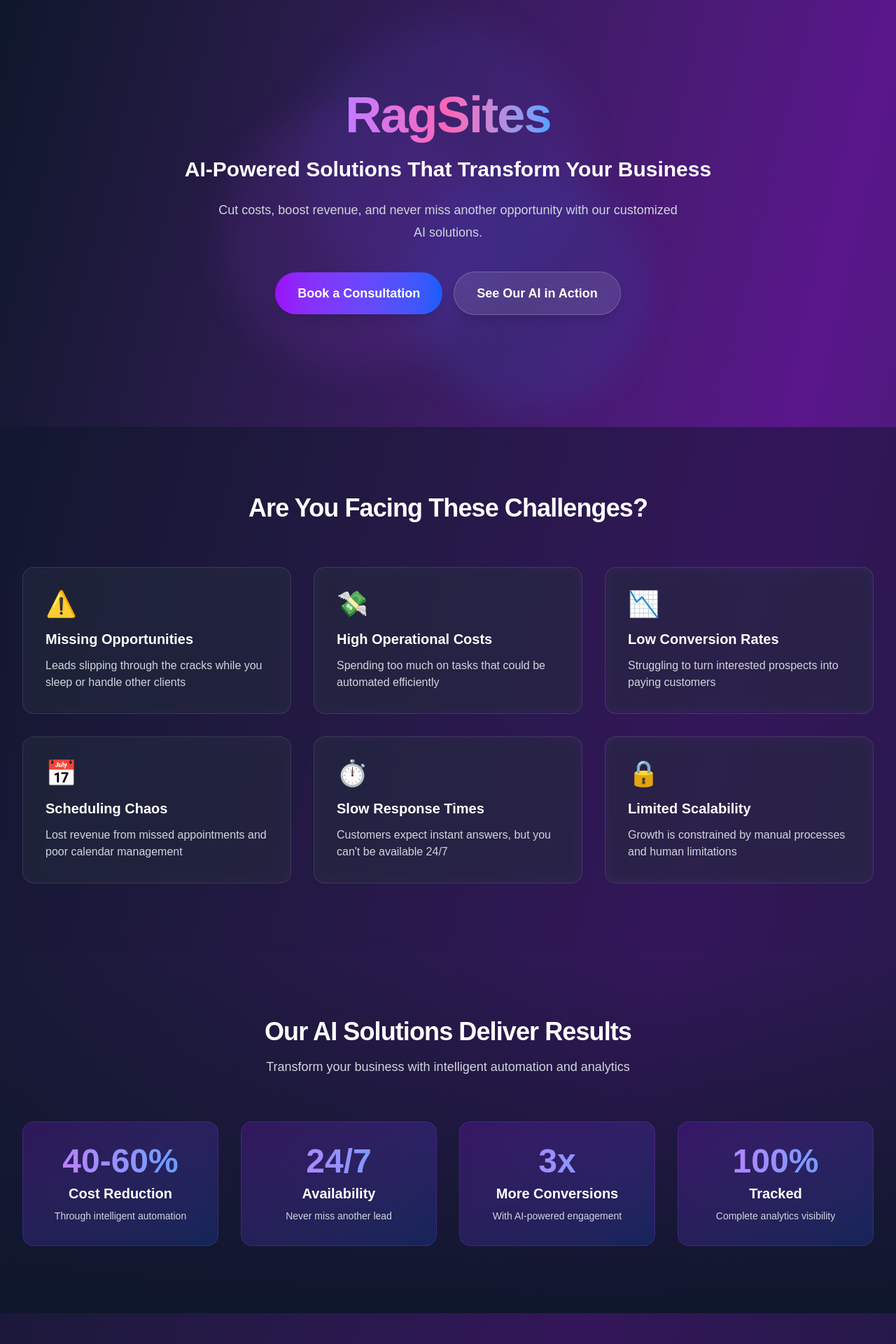
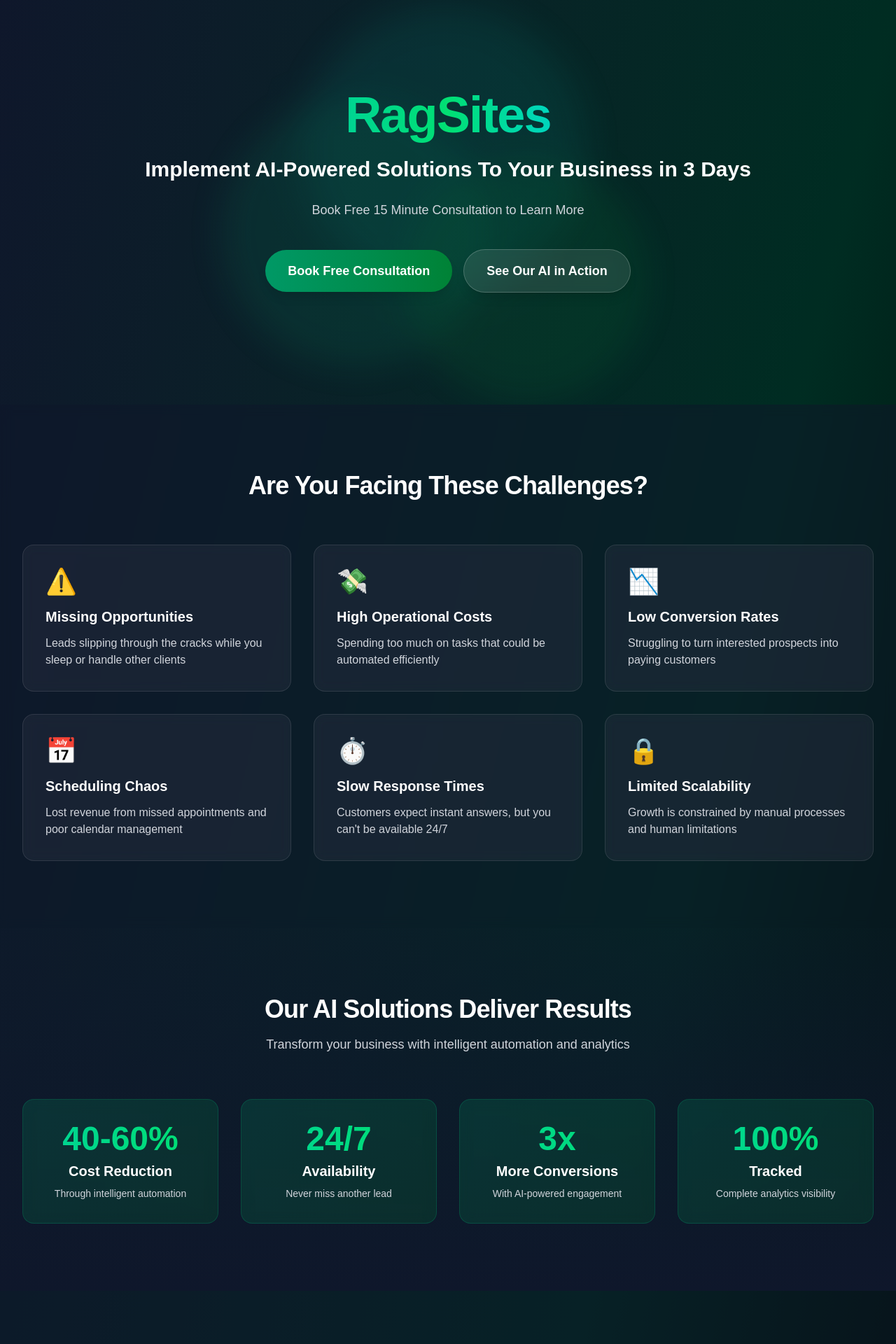
Before and after one commit to sashank5644/Ragsites-All, a Next.js app in the folder ragsites-website/: page / in a window 1280 px wide. Shown: the top 1920 px of the page at 70% size. Built offline with nearby package versions, Linux system fonts and the light colour scheme.

Commit message:
Upgraded landing page

```diff
--- a/ragsites-website/app/page.tsx
+++ b/ragsites-website/app/page.tsx
@@ -29,15 +29,15 @@
   const CALENDAR_LINK = "https://calendar.app.google/Ypk96WxWr9GvoXsM9";
 
   return (
-    <div className="min-h-screen bg-gradient-to-br from-slate-900 via-purple-900 to-slate-900">
+    <div className="min-h-screen bg-gradient-to-br from-slate-900 via-emerald-950 to-black">
       {/* Hero Section */}
       <div className="relative overflow-hidden">
         {/* Animated background elements */}
         <div className="absolute inset-0 overflow-hidden">
           <div className="absolute -inset-[10px] opacity-50">
-            <div className="absolute top-1/4 left-1/4 w-96 h-96 bg-purple-500 rounded-full mix-blend-multiply filter blur-xl opacity-20 animate-blob"></div>
-            <div className="absolute top-1/3 right-1/4 w-96 h-96 bg-blue-500 rounded-full mix-blend-multiply filter blur-xl opacity-20 animate-blob animation-delay-2000"></div>
-            <div className="absolute bottom-1/4 left-1/3 w-96 h-96 bg-indigo-500 rounded-full mix-blend-multiply filter blur-xl opacity-20 animate-blob animation-delay-4000"></div>
+            <div className="absolute top-1/4 left-1/4 w-96 h-96 bg-emerald-500 rounded-full mix-blend-multiply filter blur-xl opacity-20 animate-blob"></div>
+            <div className="absolute top-1/3 right-1/4 w-96 h-96 bg-green-600 rounded-full mix-blend-multiply filter blur-xl opacity-20 animate-blob animation-delay-2000"></div>
+            <div className="absolute bottom-1/4 left-1/3 w-96 h-96 bg-teal-500 rounded-full mix-blend-multiply filter blur-xl opacity-20 animate-blob animation-delay-4000"></div>
           </div>
         </div>
 
@@ -45,15 +45,15 @@
           <div className="mx-auto max-w-7xl pt-20 pb-32 sm:pt-32 sm:pb-40">
             <div className={`text-center transition-all duration-1000 transform ${isVisible ? 'translate-y-0 opacity-100' : 'translate-y-10 opacity-0'}`}>
               <h1 className="text-5xl font-bold tracking-tight text-white sm:text-7xl mb-6 animate-fade-in">
-                <span className="bg-gradient-to-r from-purple-400 via-pink-400 to-blue-400 bg-clip-text text-transparent">
+                <span className="bg-gradient-to-r from-emerald-400 via-green-400 to-teal-400 bg-clip-text text-transparent">
                   RagSites
                 </span>
               </h1>
               <p className="text-2xl sm:text-3xl font-semibold text-white mb-4">
-                AI-Powered Solutions That Transform Your Business
+                Implement AI-Powered Solutions To Your Business in 3 Days
               </p>
               <p className="mt-6 text-lg leading-8 text-gray-300 max-w-2xl mx-auto">
-                Cut costs, boost revenue, and never miss another opportunity with our customized AI solutions.
+                Book Free 15 Minute Consultation to Learn More
               </p>
               <div className="mt-10 flex flex-col sm:flex-row items-center justify-center gap-4">
                 <a
@@ -65,10 +65,10 @@
                       window.fbq('track', 'Lead');
                     }
                   }}
-                  className="group relative rounded-full bg-gradient-to-r from-purple-600 to-blue-600 px-8 py-4 text-lg font-semibold text-white shadow-lg transition-all duration-300 hover:scale-105 hover:shadow-purple-500/50 hover:shadow-2xl"
+                  className="group relative rounded-full bg-gradient-to-r from-emerald-600 to-green-700 px-8 py-4 text-lg font-semibold text-white shadow-lg transition-all duration-300 hover:scale-105 hover:shadow-emerald-500/50 hover:shadow-2xl"
                 >
-                  <span className="relative z-10">Book a Consultation</span>
-                  <div className="absolute inset-0 rounded-full bg-gradient-to-r from-purple-400 to-blue-400 opacity-0 group-hover:opacity-100 transition-opacity duration-300 blur"></div>
+                  <span className="relative z-10">Book Free Consultation</span>
+                  <div className="absolute inset-0 rounded-full bg-gradient-to-r from-emerald-400 to-green-400 opacity-0 group-hover:opacity-100 transition-opacity duration-300 blur"></div>
                 </a>
                 <a
                   href="#demos"
@@ -125,7 +125,7 @@
             ].map((pain, index) => (
               <div
                 key={index}
-                className="group relative rounded-2xl bg-white/5 p-8 backdrop-blur-sm border border-white/10 transition-all duration-300 hover:bg-white/10 hover:scale-105 hover:shadow-xl hover:shadow-purple-500/20"
+                className="group relative rounded-2xl bg-white/5 p-8 backdrop-blur-sm border border-white/10 transition-all duration-300 hover:bg-white/10 hover:scale-105 hover:shadow-xl hover:shadow-emerald-500/20"
                 style={{ animationDelay: `${index * 100}ms` }}
               >
                 <div className="text-4xl mb-4">{pain.icon}</div>
@@ -173,9 +173,9 @@
             ].map((stat, index) => (
               <div
                 key={index}
-                className="relative rounded-2xl bg-gradient-to-br from-purple-600/20 to-blue-600/20 p-8 backdrop-blur-sm border border-purple-500/20 text-center transition-all duration-300 hover:scale-105 hover:border-purple-500/40"
+                className="relative rounded-2xl bg-gradient-to-br from-emerald-600/20 to-green-700/20 p-8 backdrop-blur-sm border border-emerald-500/20 text-center transition-all duration-300 hover:scale-105 hover:border-emerald-500/40"
               >
-                <div className="text-5xl font-bold bg-gradient-to-r from-purple-400 to-blue-400 bg-clip-text text-transparent mb-2">
+                <div className="text-5xl font-bold bg-gradient-to-r from-emerald-400 to-green-400 bg-clip-text text-transparent mb-2">
                   {stat.metric}
                 </div>
                 <div className="text-xl font-semibold text-white mb-2">{stat.label}</div>
@@ -219,7 +219,7 @@
             ].map((feature, index) => (
               <div
                 key={index}
-                className="relative rounded-2xl bg-white/5 p-8 backdrop-blur-sm border border-white/10 transition-all duration-300 hover:bg-white/10 hover:border-purple-500/30"
+                className="relative rounded-2xl bg-white/5 p-8 backdrop-blur-sm border border-white/10 transition-all duration-300 hover:bg-white/10 hover:border-emerald-500/30"
               >
                 <div className="flex items-start gap-4">
                   <div className="text-5xl flex-shrink-0">{feature.icon}</div>
@@ -237,6 +237,11 @@
       {/* Voice Agent Demo Section */}
       <div id="demos" className="relative py-24 bg-gradient-to-b from-slate-900/50 to-slate-900">
         <div className="mx-auto max-w-7xl px-6 lg:px-8">
+          <div className="mx-auto max-w-4xl text-center mb-8">
+            <h2 className="text-4xl font-bold tracking-tight text-white sm:text-5xl md:text-6xl mb-4 whitespace-nowrap">
+              AI Backed By Certified Researchers
+            </h2>
+          </div>
           <div className="mx-auto max-w-2xl text-center mb-16">
             <h2 className="text-3xl font-bold tracking-tight text-white sm:text-4xl mb-4">
               See Our AI Voice Agent in Action
@@ -246,7 +251,7 @@
             </p>
           </div>
           <div className="mx-auto max-w-4xl">
-            <div className="relative rounded-2xl overflow-hidden bg-white/5 backdrop-blur-sm border border-white/10 p-4 hover:border-purple-500/30 transition-all duration-300">
+            <div className="relative rounded-2xl overflow-hidden bg-white/5 backdrop-blur-sm border border-white/10 p-4 hover:border-emerald-500/30 transition-all duration-300">
               <video
                 controls
                 className="w-full rounded-xl"
@@ -279,11 +284,11 @@
 
           {/* Chat Carousel */}
           <div className="mx-auto max-w-md mb-12">
-            <div className="relative rounded-3xl overflow-hidden bg-gradient-to-br from-purple-600/10 to-blue-600/10 border border-white/20 backdrop-blur-sm" style={{ height: '600px' }}>
+            <div className="relative rounded-3xl overflow-hidden bg-gradient-to-br from-emerald-600/10 to-green-700/10 border border-white/20 backdrop-blur-sm" style={{ height: '600px' }}>
               {/* Chat Header - Dynamic based on current chat */}
-              <div className="bg-gradient-to-r from-purple-600/20 to-blue-600/20 border-b border-white/10 px-6 py-4">
+              <div className="bg-gradient-to-r from-emerald-600/20 to-green-700/20 border-b border-white/10 px-6 py-4">
                 <div className="flex items-center gap-3">
-                  <div className="w-10 h-10 rounded-full bg-gradient-to-br from-purple-500 to-blue-500 flex items-center justify-center text-white font-bold">
+                  <div className="w-10 h-10 rounded-full bg-gradient-to-br from-emerald-500 to-green-600 flex items-center justify-center text-white font-bold">
                     AI
                   </div>
                   <div>
@@ -307,7 +312,7 @@
                   <div className="space-y-4">
                     {/* Customer Message */}
                     <div className="flex items-end gap-2 justify-end">
-                      <div className="bg-gradient-to-r from-purple-600 to-blue-600 rounded-2xl rounded-tr-sm px-4 py-3 max-w-[80%]">
+                      <div className="bg-gradient-to-r from-emerald-600 to-green-700 rounded-2xl rounded-tr-sm px-4 py-3 max-w-[80%]">
                         <p className="text-white text-sm">Hi, my check engine light just came on. Can I get it checked today?</p>
                         <p className="text-gray-300 text-xs mt-1">9:14 AM</p>
                       </div>
@@ -323,7 +328,7 @@
 
                     {/* Customer Message */}
                     <div className="flex items-end gap-2 justify-end">
-                      <div className="bg-gradient-to-r from-purple-600 to-blue-600 rounded-2xl rounded-tr-sm px-4 py-3 max-w-[80%]">
+                      <div className="bg-gradient-to-r from-emerald-600 to-green-700 rounded-2xl rounded-tr-sm px-4 py-3 max-w-[80%]">
                         <p className="text-white text-sm">2:00 PM works great! How long will it take?</p>
                         <p className="text-gray-300 text-xs mt-1">9:16 AM</p>
                       </div>
@@ -339,7 +344,7 @@
 
                     {/* Customer Message */}
                     <div className="flex items-end gap-2 justify-end">
-                      <div className="bg-gradient-to-r from-purple-600 to-blue-600 rounded-2xl rounded-tr-sm px-4 py-3 max-w-[80%]">
+                      <div className="bg-gradient-to-r from-emerald-600 to-green-700 rounded-2xl rounded-tr-sm px-4 py-3 max-w-[80%]">
                         <p className="text-white text-sm">Perfect, thank you!</p>
                         <p className="text-gray-300 text-xs mt-1">9:17 AM</p>
                       </div>
@@ -360,7 +365,7 @@
 
                     {/* Customer Message */}
                     <div className="flex items-end gap-2 justify-end">
-                      <div className="bg-gradient-to-r from-purple-600 to-blue-600 rounded-2xl rounded-tr-sm px-4 py-3 max-w-[80%]">
+                      <div className="bg-gradient-to-r from-emerald-600 to-green-700 rounded-2xl rounded-tr-sm px-4 py-3 max-w-[80%]">
                         <p className="text-white text-sm">Yes! I&apos;ve been meaning to call. Do you have any morning slots next week?</p>
                         <p className="text-gray-300 text-xs mt-1">2:45 PM</p>
                       </div>
@@ -376,7 +381,7 @@
 
                     {/* Customer Message */}
                     <div className="flex items-end gap-2 justify-end">
-                      <div className="bg-gradient-to-r from-purple-600 to-blue-600 rounded-2xl rounded-tr-sm px-4 py-3 max-w-[80%]">
+                      <div className="bg-gradient-to-r from-emerald-600 to-green-700 rounded-2xl rounded-tr-sm px-4 py-3 max-w-[80%]">
                         <p className="text-white text-sm">Thursday at 10:30 works perfectly!</p>
                         <p className="text-gray-300 text-xs mt-1">2:48 PM</p>
                       </div>
@@ -397,7 +402,7 @@
                   <div className="space-y-4">
                     {/* Customer Message */}
                     <div className="flex items-end gap-2 justify-end">
-                      <div className="bg-gradient-to-r from-purple-600 to-blue-600 rounded-2xl rounded-tr-sm px-4 py-3 max-w-[80%]">
+                      <div className="bg-gradient-to-r from-emerald-600 to-green-700 rounded-2xl rounded-tr-sm px-4 py-3 max-w-[80%]">
                         <p className="text-white text-sm">Hey! Do you still have spots in the 6pm HIIT class tomorrow?</p>
                         <p className="text-gray-300 text-xs mt-1">5:22 PM</p>
                       </div>
@@ -413,7 +418,7 @@
 
                     {/* Customer Message */}
                     <div className="flex items-end gap-2 justify-end">
-                      <div className="bg-gradient-to-r from-purple-600 to-blue-600 rounded-2xl rounded-tr-sm px-4 py-3 max-w-[80%]">
+                      <div className="bg-gradient-to-r from-emerald-600 to-green-700 rounded-2xl rounded-tr-sm px-4 py-3 max-w-[80%]">
                         <p className="text-white text-sm">Yes please! Also, can you recommend any other classes for weight loss?</p>
                         <p className="text-gray-300 text-xs mt-1">5:25 PM</p>
                       </div>
@@ -429,7 +434,7 @@
 
                     {/* Customer Message */}
                     <div className="flex items-end gap-2 justify-end">
-                      <div className="bg-gradient-to-r from-purple-600 to-blue-600 rounded-2xl rounded-tr-sm px-4 py-3 max-w-[80%]">
+                      <div className="bg-gradient-to-r from-emerald-600 to-green-700 rounded-2xl rounded-tr-sm px-4 py-3 max-w-[80%]">
                         <p className="text-white text-sm">That would be amazing, thank you! 💪</p>
                         <p className="text-gray-300 text-xs mt-1">5:26 PM</p>
                       </div>
@@ -445,7 +450,7 @@
                     key={index}
                     onClick={() => setCurrentChat(index)}
                     className={`w-2 h-2 rounded-full transition-all duration-300 ${
-                      currentChat === index ? 'bg-purple-500 w-6' : 'bg-white/30'
+                      currentChat === index ? 'bg-emerald-500 w-6' : 'bg-white/30'
                     }`}
                   />
                 ))}
@@ -465,7 +470,7 @@
       {/* CTA Section */}
       <div className="relative py-24 bg-gradient-to-b from-slate-900/50 to-slate-900">
         <div className="mx-auto max-w-7xl px-6 lg:px-8">
-          <div className="relative isolate overflow-hidden rounded-3xl bg-gradient-to-br from-purple-600 to-blue-600 px-6 py-24 text-center shadow-2xl sm:px-16">
+          <div className="relative isolate overflow-hidden rounded-3xl bg-gradient-to-br from-emerald-600 to-green-700 px-6 py-24 text-center shadow-2xl sm:px-16">
             <h2 className="text-3xl font-bold tracking-tight text-white sm:text-4xl mb-4">
               Ready to Transform Your Business?
             </h2>
@@ -482,7 +487,7 @@
                     window.fbq('track', 'Lead');
                   }
                 }}
-                className="rounded-full bg-white px-8 py-4 text-lg font-semibold text-purple-600 shadow-sm hover:bg-gray-100 transition-all duration-300 hover:scale-105"
+                className="rounded-full bg-white px-8 py-4 text-lg font-semibold text-emerald-700 shadow-sm hover:bg-gray-100 transition-all duration-300 hover:scale-105"
               >
                 Schedule Your Free Consultation
               </a>
@@ -495,8 +500,8 @@
               <circle cx={512} cy={512} r={512} fill="url(#gradient)" fillOpacity="0.7" />
               <defs>
                 <radialGradient id="gradient">
-                  <stop stopColor="#7c3aed" />
-                  <stop offset={1} stopColor="#2563eb" />
+                  <stop stopColor="#10b981" />
+                  <stop offset={1} stopColor="#047857" />
                 </radialGradient>
               </defs>
             </svg>
```
